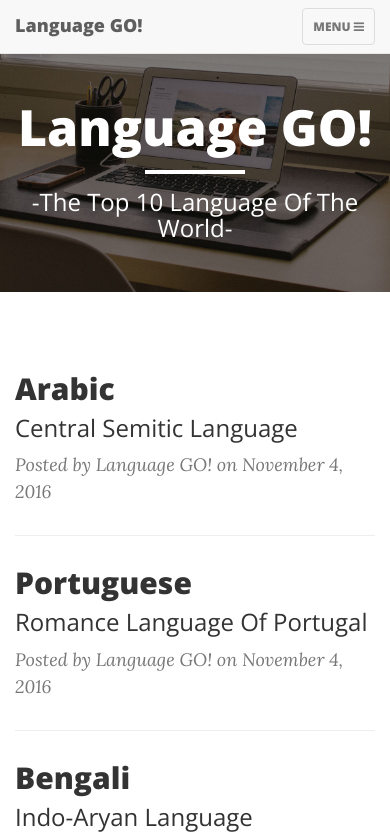
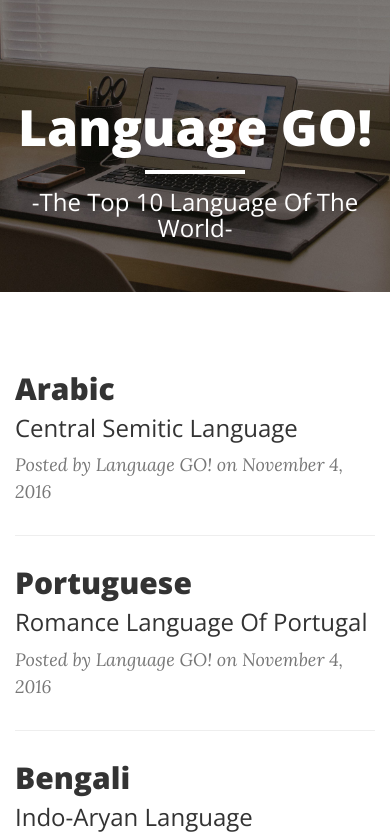
Before and after one commit to jasper626/Blog-Website--Language-GO-, a website: page index2.html in a window 390 px wide. Shown: the top 837 px of the page. Drawn offline with nearby package versions, Linux system fonts and the light colour scheme.

Commit message:
Update index2.html

```diff
--- a/index2.html
+++ b/index2.html
@@ -34,23 +34,14 @@
 <body>
 
     <!-- Navigation -->
-    <nav class="navbar navbar-default navbar-custom navbar-fixed-top">
-        <div class="container-fluid">
-            <!-- Brand and toggle get grouped for better mobile display -->
-            <div class="navbar-header page-scroll">
-                <button type="button" class="navbar-toggle" data-toggle="collapse" data-target="#bs-example-navbar-collapse-1">
-                    <span class="sr-only">Toggle navigation</span>
-                    Menu <i class="fa fa-bars"></i>
-                </button>
-                <a class="navbar-brand" href="index.html">Language GO!</a>
-            </div>
+
 
             <!-- Collect the nav links, forms, and other content for toggling -->
 
             <!-- /.navbar-collapse -->
-        </div>
+
         <!-- /.container -->
-    </nav>
+
 
     <!-- Page Header -->
     <!-- Set your background image for this header on the line below. -->
```
